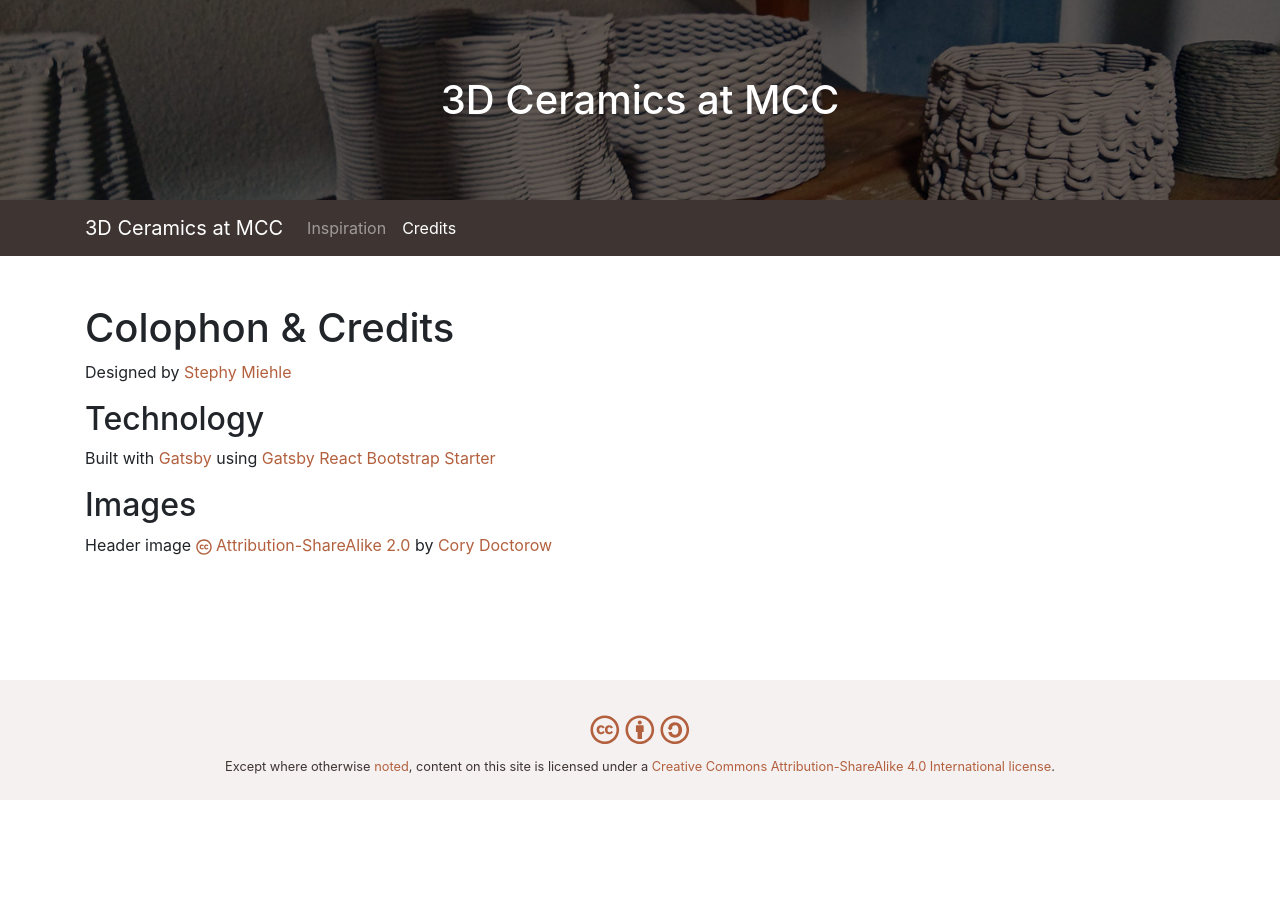
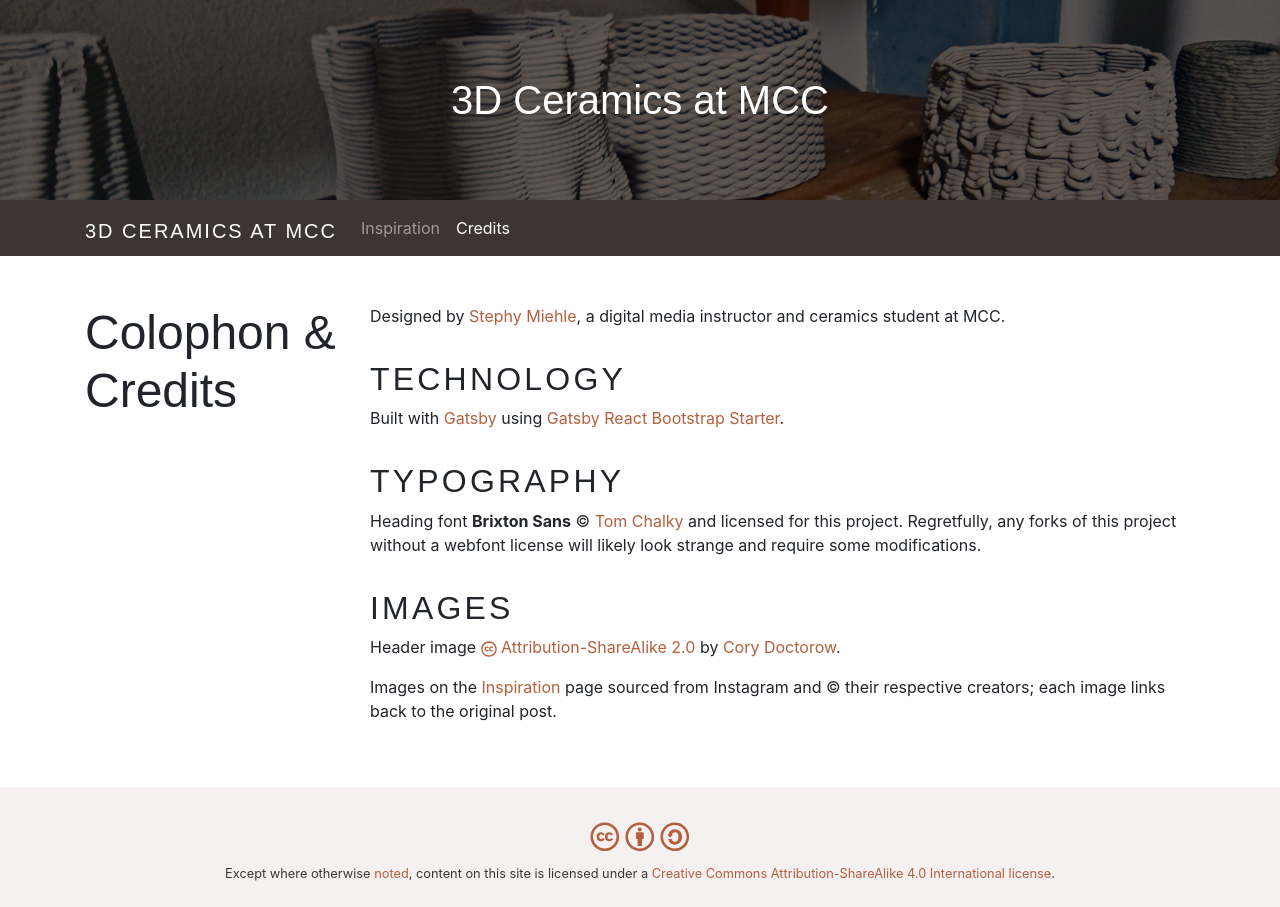
Before and after one commit to northxsouthco/ceramics-guide, a Gatsby site: page /credits in a window 1280 px wide. Before the commit the page ends 800 px from the top, so only its background shows below. Built offline with nearby package versions, Linux system fonts and the light colour scheme; Gatsby itself is replaced by a stand-in of ours.

Commit message:
Update design and credits for new accent font

```diff
--- a/src/components/navBar.js
+++ b/src/components/navBar.js
@@ -20,7 +20,9 @@ const CustomNavbar = ({ siteTitle, pageInfo }) => {
       <Navbar variant="dark" expand="lg" id="site-navbar" className="bg-dark">
         <Container>
           <Link to="/" className="link-no-style">
-            <Navbar.Brand as="span">{siteTitle}</Navbar.Brand>
+            <Navbar.Brand as="span" className="pb-0">
+              {siteTitle}
+            </Navbar.Brand>
           </Link>
           <Navbar.Toggle aria-controls="basic-navbar-nav" />
           <Navbar.Collapse id="basic-navbar-nav">
--- a/src/pages/credits.js
+++ b/src/pages/credits.js
@@ -1,5 +1,7 @@
 import React from "react"
+import { Link } from "gatsby"
 import { FaCreativeCommons } from "react-icons/fa"
+import { Row, Col } from "react-bootstrap"
 
 import Layout from "../components/layout"
 import SEO from "../components/seo"
@@ -7,9 +9,14 @@ import SEO from "../components/seo"
 const Colophon = () => (
   <Layout pageInfo={{ pageName: "credits" }}>
     <SEO title="Colophon & Credits" />
-    <h1>Colophon & Credits</h1>
+    <Row>
+      <Col lg="3">
+        <h1 className="sticky-main">Colophon & Credits</h1>
+      </Col>
+      <Col>
         <p>
-      Designed by <a href="https://www.northxsouth.co">Stephy Miehle</a>
+          Designed by <a href="https://www.northxsouth.co">Stephy Miehle</a>, a
+          digital media instructor and ceramics student at MCC.
         </p>
         <h2>Technology</h2>
         <p>
@@ -17,6 +24,17 @@ const Colophon = () => (
           <a href="https://github.com/billyjacoby/gatsby-react-bootstrap-starter">
             Gatsby React Bootstrap Starter
           </a>
+          .
+        </p>
+        <h2>Typography</h2>
+        <p>
+          Heading font <strong>Brixton Sans</strong> &copy;{" "}
+          <a href="https://tomchalky.com" rel="noopener noreferrer">
+            Tom Chalky
+          </a>{" "}
+          and licensed for this project. Regretfully, any forks of this project
+          without a webfont license will likely look strange and require some
+          modifications.
         </p>
         <h2>Images</h2>
         <p>
@@ -34,7 +52,15 @@ const Colophon = () => (
           >
             Cory Doctorow
           </a>
+          .
         </p>
+        <p>
+          Images on the <Link to="/inspiration">Inspiration</Link> page sourced
+          from Instagram and &copy; their respective creators; each image links
+          back to the original post.
+        </p>
+      </Col>
+    </Row>
   </Layout>
 )
 
--- a/src/styles/_layout.scss
+++ b/src/styles/_layout.scss
@@ -14,6 +14,11 @@ body {
   }
 }
 
+.sticky-main {
+  position: sticky;
+  top: 80px;
+}
+
 a.link-no-style {
   &:hover {
     text-decoration: none;
--- a/src/styles/_navbar.scss
+++ b/src/styles/_navbar.scss
@@ -4,3 +4,8 @@
   top: 0;
   z-index: 100;
 }
+
+.navbar-brand {
+  @extend loose-caps;
+  @extend .font-family-accent;
+}
--- a/src/styles/_typography.scss
+++ b/src/styles/_typography.scss
@@ -6,13 +6,42 @@ svg {
   letter-spacing: 0.05em;
 }
 
+.font-family-accent {
+  font-family: $font-family-accent;
+  font-weight: 300;
+}
+
+h1, .pullquote {
+  @extend .font-family-accent;
+}
+
+loose-caps {
+  text-transform: uppercase;
+  letter-spacing: 0.1em;
+}
+
 .pullquote {
-  font-size: 2em;
-  font-style: italic;
+  font-size: 2.75em;
+  line-height: 1.2;
 
   cite {
+    @extend loose-caps;
     font-style: normal;
-    @extend .text-uppercase;
-    font-size: 0.75em;
+    font-size: 0.65em;
+    display: block;
+    margin-top: 0.5em;
   }
 }
+
+main {
+  h1 {
+    font-size: 3em;
+    margin-bottom: 0.5em;
+  }
+
+  h2 {
+    margin-top: 1em;
+    @extend loose-caps;
+    @extend .font-family-accent;
+  }
+}
--- a/src/styles/_variables.scss
+++ b/src/styles/_variables.scss
@@ -3,3 +3,5 @@ $light: #f5f1f1;
 $dark: #3e3532;
 
 $primary: $terracotta;
+
+$font-family-accent: "Brixton Sans TC", sans-serif;
```
Lines whose indentation alone changed are shown as unchanged.
